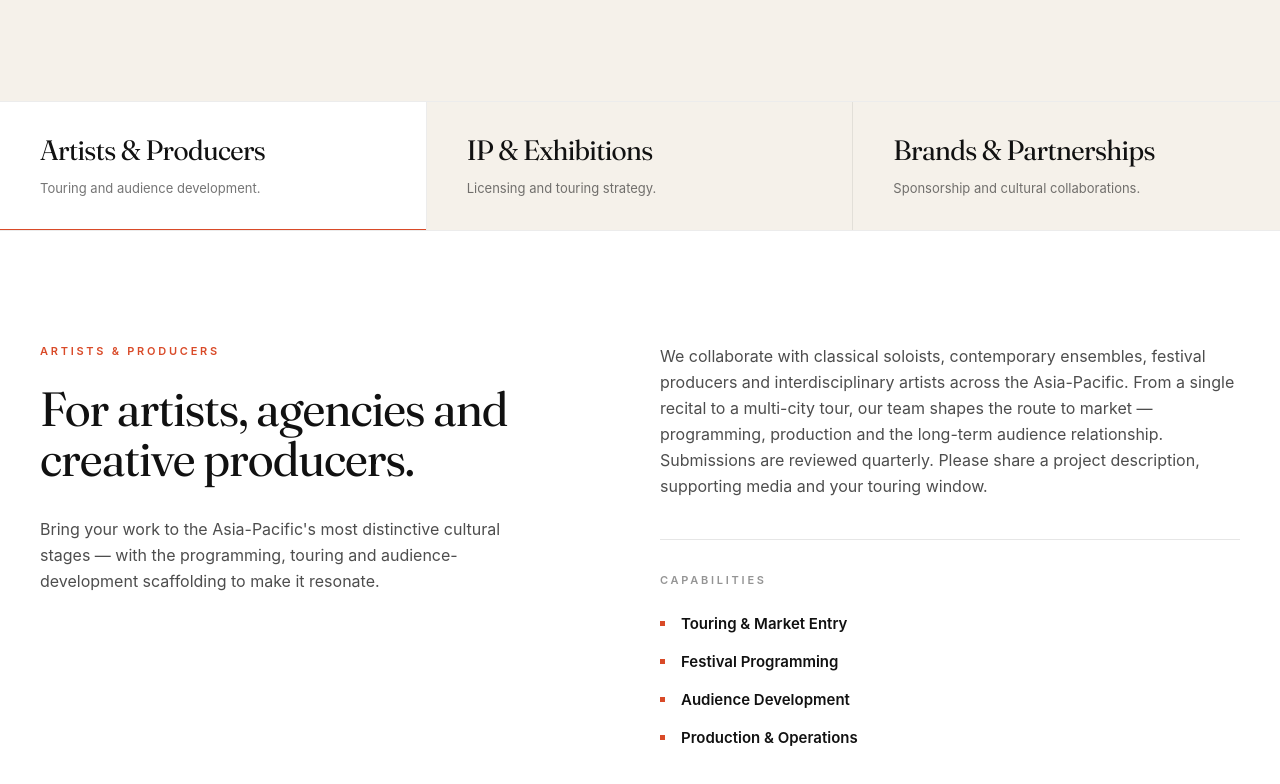
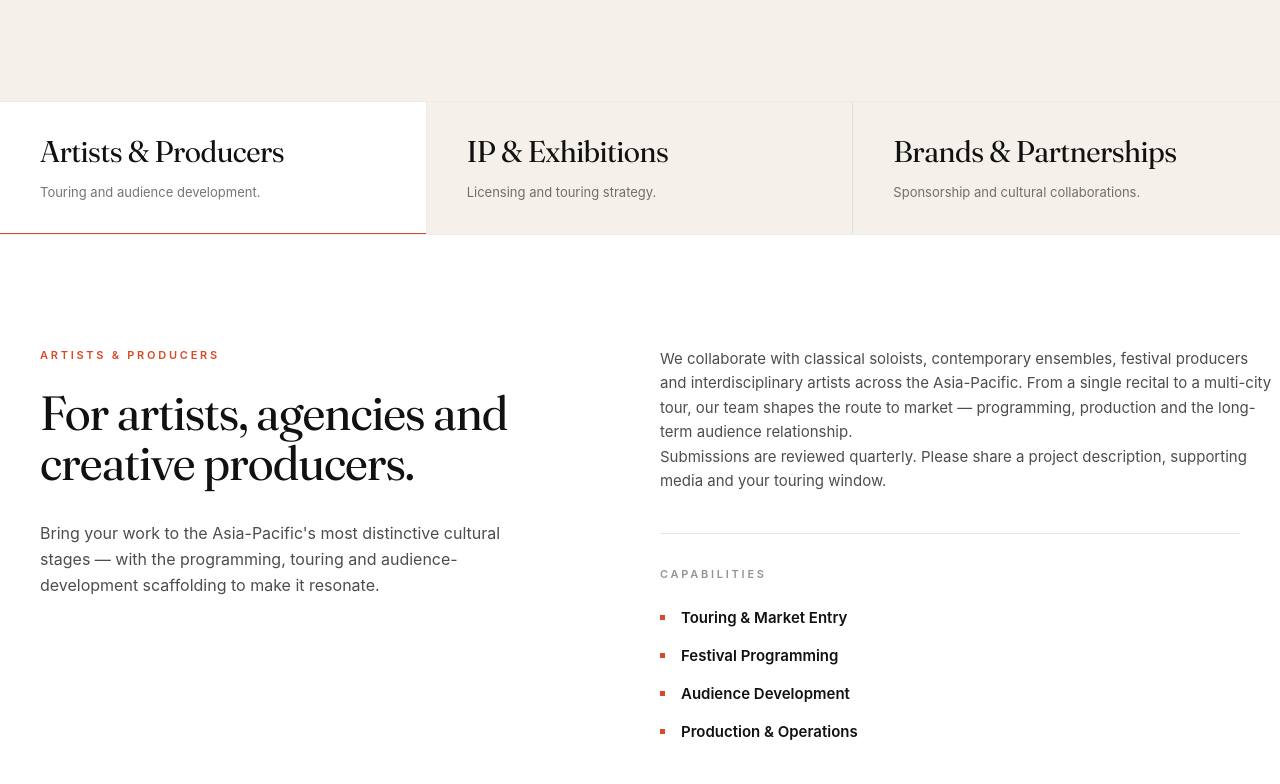
Before and after one commit to helenyucac/castiglione-arts-music-website, a Next.js app: page /partnerships in a window 1280 px wide. Shown: the part 476-1260 px from the top of the page. Built offline with nearby package versions, Linux system fonts and the light colour scheme.

Commit message:
Refine partnership tabs typography

```diff
--- a/components/PartnershipTabs.tsx
+++ b/components/PartnershipTabs.tsx
@@ -96,7 +96,7 @@ export function PartnershipTabs() {
                 }`}
               >
                 <span
-                  className="block text-[28px] font-medium leading-[32px] tracking-[-0.02em] text-[#111111] antialiased"
+                  className="block text-left text-[30px] font-normal leading-[36px] tracking-[-0.45px] text-[rgb(17,17,17)] antialiased"
                   style={displayFont}
                 >
                   {tab.label}
@@ -126,13 +126,13 @@ export function PartnershipTabs() {
               {activeTab.eyebrow}
             </p>
             <h2
-              className="m-0 max-w-[504.75px] whitespace-pre-line p-0 text-[48px] font-medium leading-[50.4px] tracking-[-0.96px] text-[#111111] antialiased"
+              className="m-0 w-full max-w-[504.75px] whitespace-pre-line p-0 text-[48px] font-medium leading-[50.4px] tracking-[-0.96px] text-[rgb(17,17,17)] antialiased lg:w-[504.75px]"
               style={displayFont}
             >
               {activeTab.headline}
             </h2>
             <p
-              className="mt-8 max-w-[560px] text-[16px] font-normal leading-[26px] text-[rgba(17,17,17,0.75)] antialiased"
+              className="mb-0 mt-8 w-full max-w-[504.75px] p-0 text-[16px] font-normal leading-[26px] text-[rgba(17,17,17,0.75)] antialiased lg:w-[504.75px]"
               style={interFont}
             >
               {activeTab.intro}
@@ -141,11 +141,14 @@ export function PartnershipTabs() {
 
           <div className="lg:col-span-6 lg:col-start-7">
             <div
-              className="max-w-[760px] space-y-6 text-[16px] font-normal leading-[26px] text-[rgba(17,17,17,0.75)] antialiased"
+              className="space-y-6"
               style={interFont}
             >
               {activeTab.paragraphs.map((paragraph) => (
-                <p key={paragraph} className="m-0">
+                <p
+                  key={paragraph}
+                  className="m-0 w-full max-w-[618.5px] p-0 text-[15px] font-normal leading-[24.375px] text-[rgba(17,17,17,0.75)] antialiased lg:w-[618.5px]"
+                >
                   {paragraph}
                 </p>
               ))}
```
